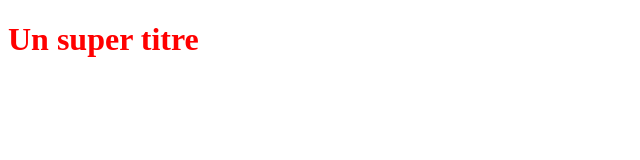
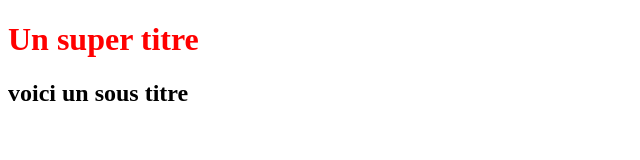
Before and after one commit to YaoJeanDotsey/masterGitopenClassroom, a plain HTML site: page index.html in a window 1280 px wide. Shown: the whole page, without its empty margins (0-640 px from the left). Drawn offline with Linux system fonts and the light colour scheme.

Commit message:
Ajout d'un sous-titre

```diff
--- a/index.html
+++ b/index.html
@@ -6,5 +6,6 @@
 </head>
 <body>
    <h1>Un super titre</h1>
+   <h2>voici un sous titre </h2>
 </body>
 </html>
```
